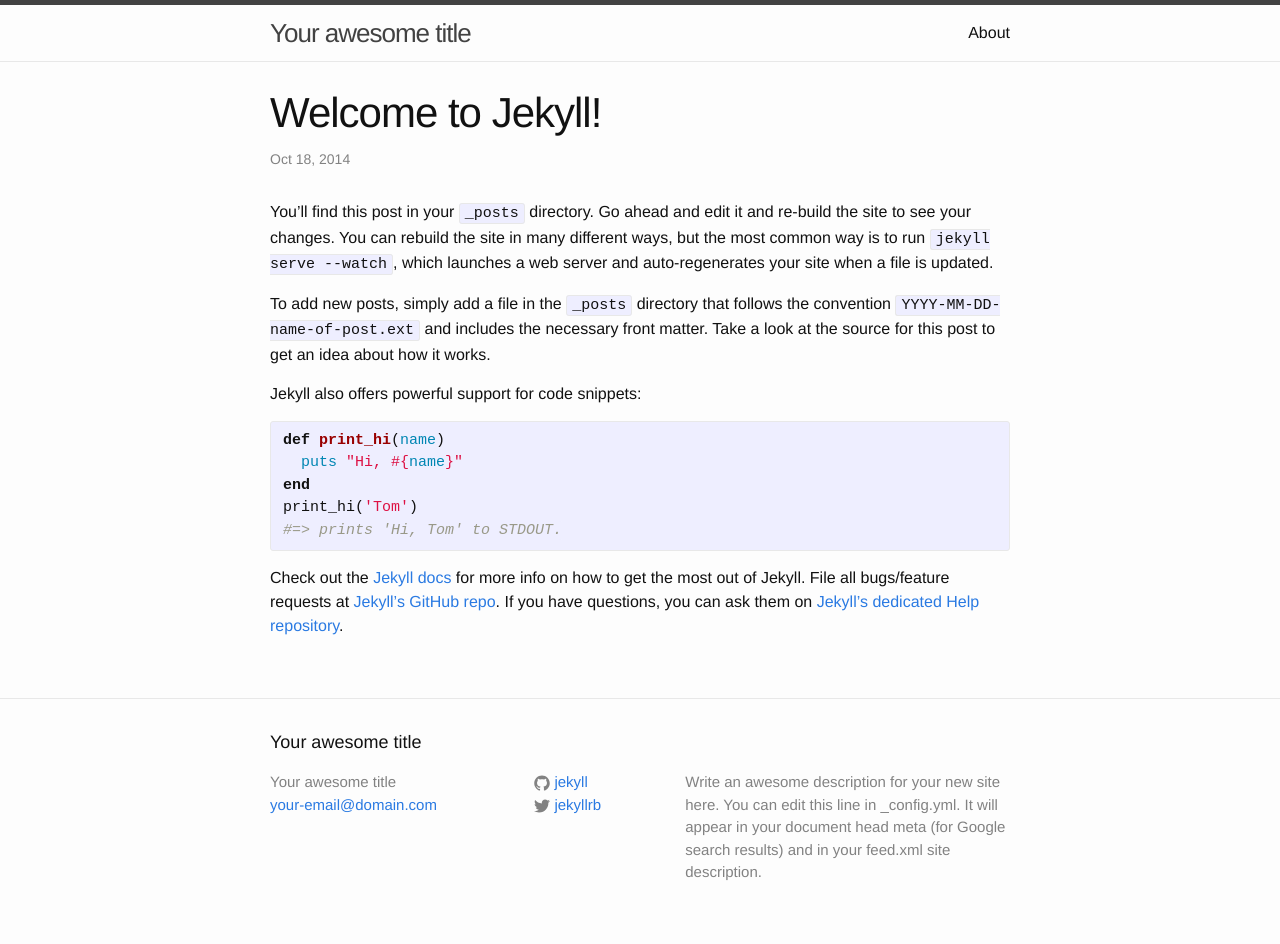
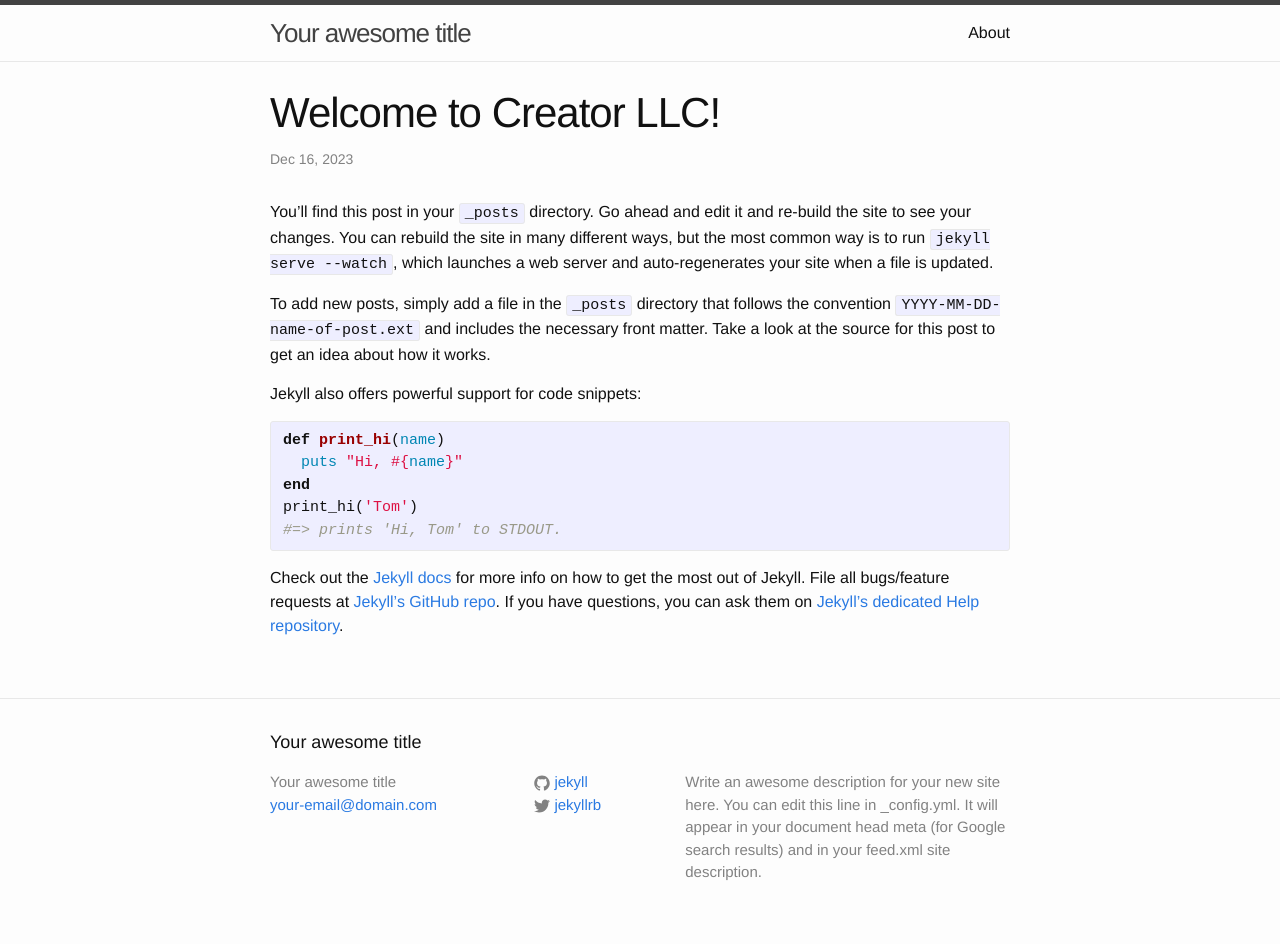
Before and after one commit to CreatorLLC/CreatorLLC.github.io, a Jekyll site: the page built from _posts/2023-12-16-Welcome-to-Creator-LLC.markdown, in a window 1280 px wide. Built offline with Jekyll 4.4.1, drawn with Linux system fonts in a browser that asks for light colours.

Commit message:
Update and rename 2014-10-18-welcome-to-jekyll.markdown to 2023-12-16-Welcome-to-Creator-LLC.markdown

```diff
--- a/_posts/2014-10-18-welcome-to-jekyll.markdown
+++ b/_posts/2023-12-16-Welcome-to-Creator-LLC.markdown
@@ -1,8 +1,8 @@
 ---
 layout: post
-title:  "Welcome to Jekyll!"
-date:   2014-10-18 12:58:29
-categories: jekyll update
+title:  "Welcome to Creator LLC!"
+date:   2023-12-16 17:05:30
+categories: Creator LLC update
 ---
 You’ll find this post in your `_posts` directory. Go ahead and edit it and re-build the site to see your changes. You can rebuild the site in many different ways, but the most common way is to run `jekyll serve --watch`, which launches a web server and auto-regenerates your site when a file is updated.
 
```
